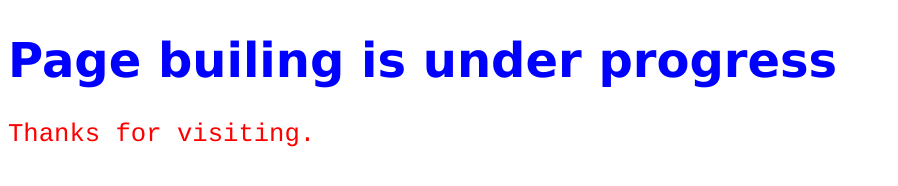
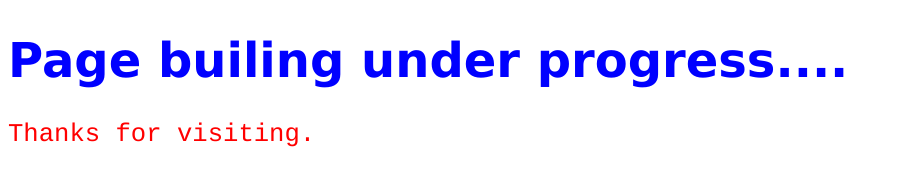
Before and after one commit to RaghunathSelvam-Personal/Portfolio, a plain HTML site: page index.html in a window 1280 px wide. Shown: the whole page, without its empty margins (0-898 px from the left). Drawn offline with Linux system fonts and the light colour scheme.

Commit message:
Update index.html

```diff
--- a/index.html
+++ b/index.html
@@ -18,7 +18,7 @@ p  {
 </head>
 <body>
 
-<h1>Page builing is under progress</h1>
+<h1>Page builing under progress....</h1>
 <p>Thanks for visiting.</p>
 
 </body>
```
